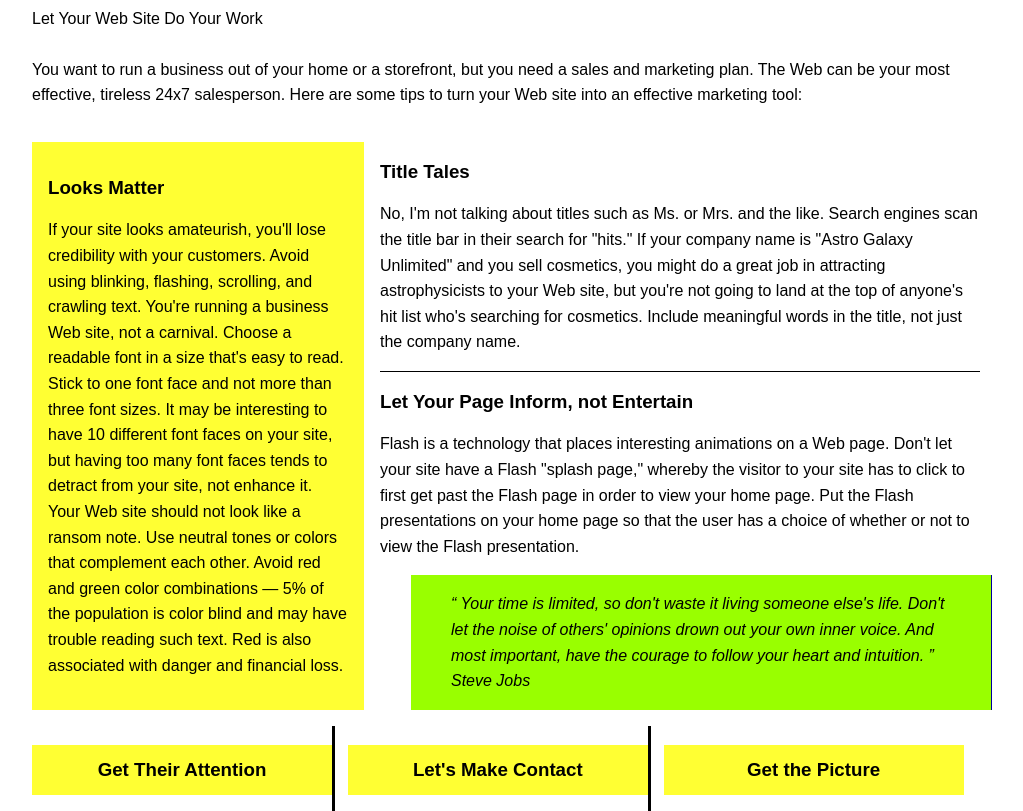
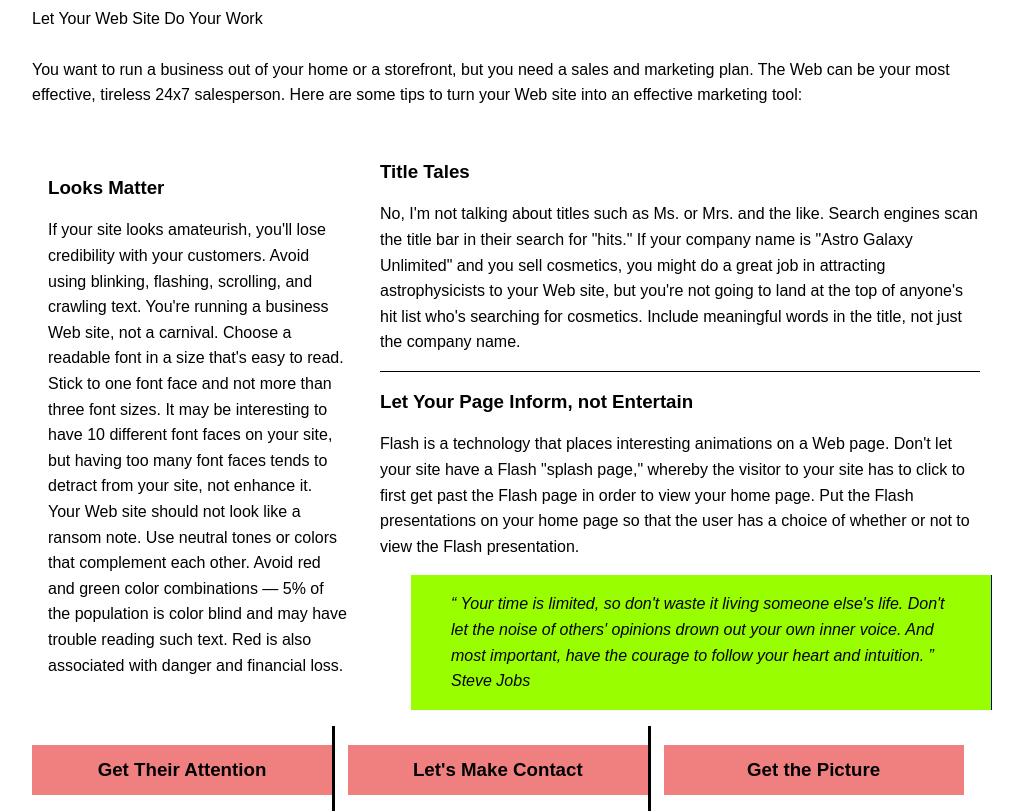
Before and after one commit to JenniferL921/Images_Positioning_Activity, a plain HTML site: page index.html in a window 1280 px wide. Shown: the part 93-904 px from the top of the page, without its empty margins (128-1151 px from the left). Drawn offline with Linux system fonts and the light colour scheme.

Commit message:
Update exam.css

```diff
--- a/exam.css
+++ b/exam.css
@@ -64,14 +64,14 @@ body,td,th {
 	}
 
 #looks {
-	background-color: #FF3;
+	background-color: lighsalmon;
 	float: left;
 	width: 300px;
 	padding:1em;
 	margin:0px 1em 1em 0px;
 }
 
-.heading {background-color:#FF3;
+.heading {background-color: lightcoral;
 padding:.75em;
 text-align:center;}
 
```
